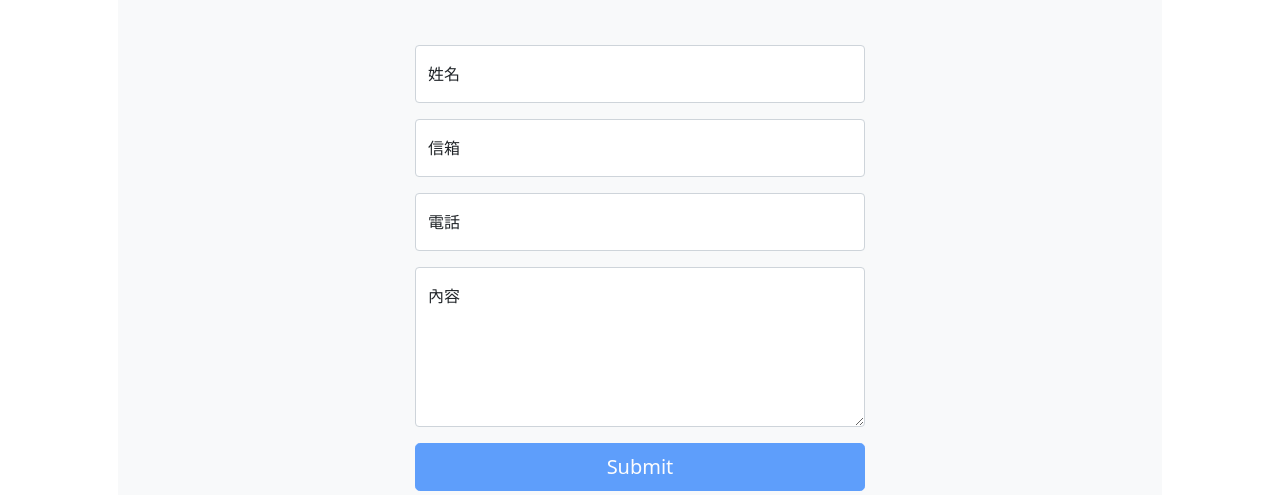
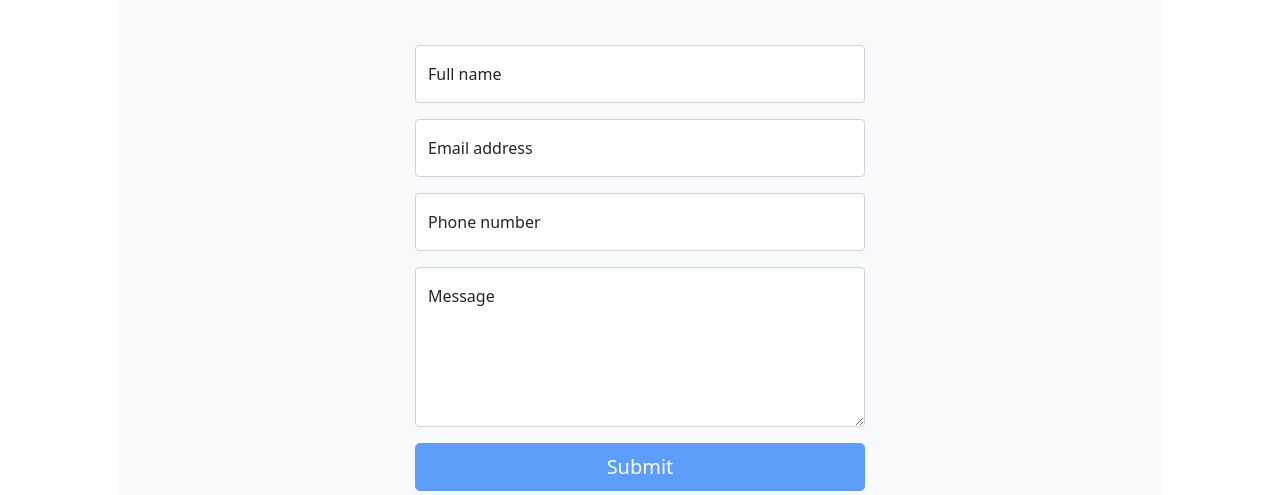
Before and after one commit to gentle-shao/lohas-unemployment, a plain HTML site: page contact.html in a window 1280 px wide. Shown: the part 305-800 px from the top of the page. Drawn offline with nearby package versions, Linux system fonts and the light colour scheme.

Commit message:
Revert "change input label(name) text"
This reverts commit 4c4cca1e976453ba3faaef7b0fc8b22da265a485.

```diff
--- a/contact.html
+++ b/contact.html
@@ -68,26 +68,26 @@
                                     <!-- Name input-->
                                     <div class="form-floating mb-3">
                                         <input class="form-control" id="name" type="text" placeholder="Enter your name..." data-sb-validations="required" />
-                                        <label for="name">姓名</label>
+                                        <label for="name">Full name</label>
                                         <div class="invalid-feedback" data-sb-feedback="name:required">A name is required.</div>
                                     </div>
                                     <!-- Email address input-->
                                     <div class="form-floating mb-3">
                                         <input class="form-control" id="email" type="email" placeholder="name@example.com" data-sb-validations="required,email" />
-                                        <label for="email">信箱</label>
+                                        <label for="email">Email address</label>
                                         <div class="invalid-feedback" data-sb-feedback="email:required">An email is required.</div>
                                         <div class="invalid-feedback" data-sb-feedback="email:email">Email is not valid.</div>
                                     </div>
                                     <!-- Phone number input-->
                                     <div class="form-floating mb-3">
                                         <input class="form-control" id="phone" type="tel" placeholder="(123) 456-7890" data-sb-validations="required" />
-                                        <label for="phone">電話</label>
+                                        <label for="phone">Phone number</label>
                                         <div class="invalid-feedback" data-sb-feedback="phone:required">A phone number is required.</div>
                                     </div>
                                     <!-- Message input-->
                                     <div class="form-floating mb-3">
                                         <textarea class="form-control" id="message" type="text" placeholder="Enter your message here..." style="height: 10rem" data-sb-validations="required"></textarea>
-                                        <label for="message">內容</label>
+                                        <label for="message">Message</label>
                                         <div class="invalid-feedback" data-sb-feedback="message:required">A message is required.</div>
                                     </div>
                                     <!-- Submit success message-->
```
